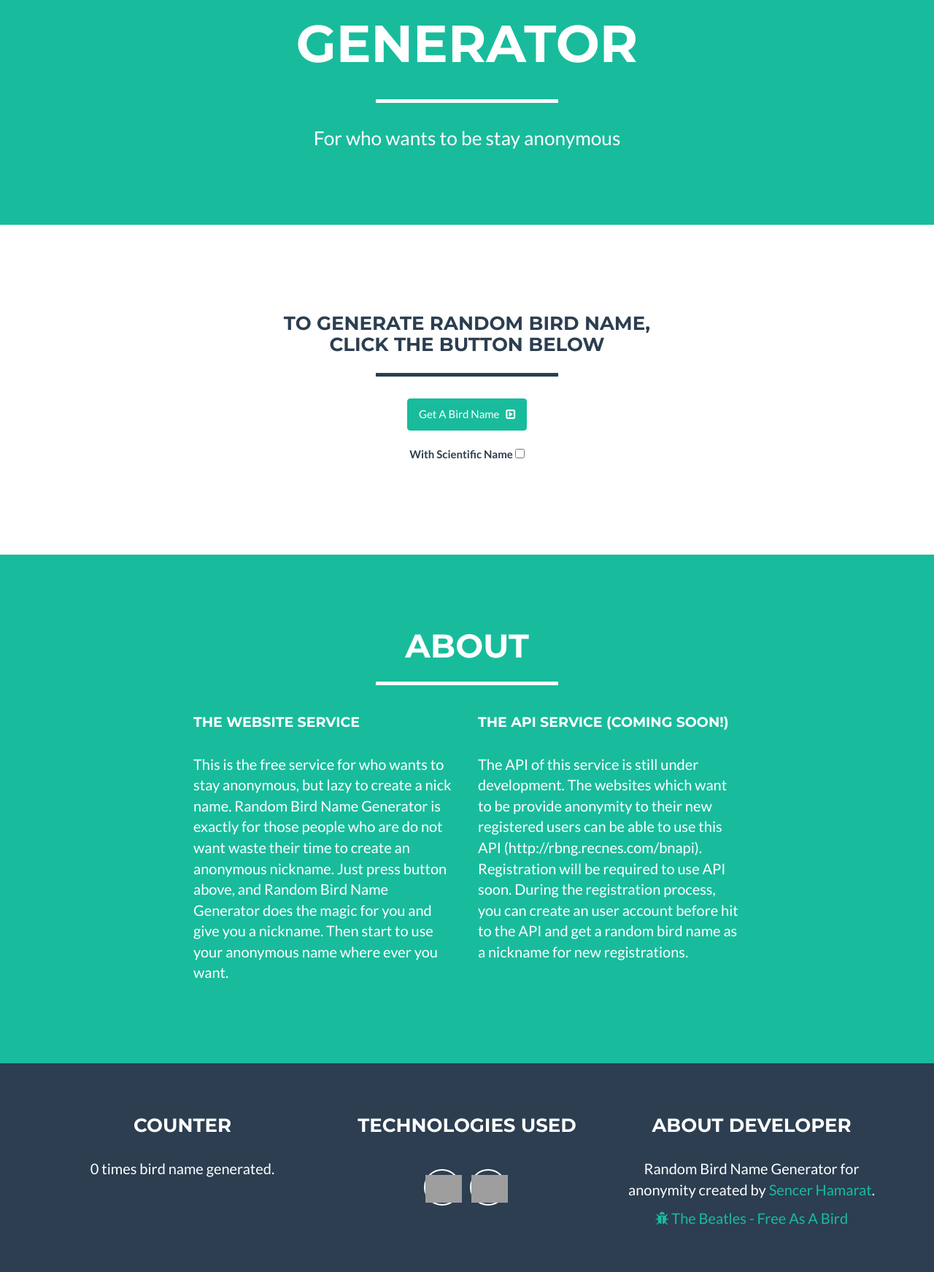
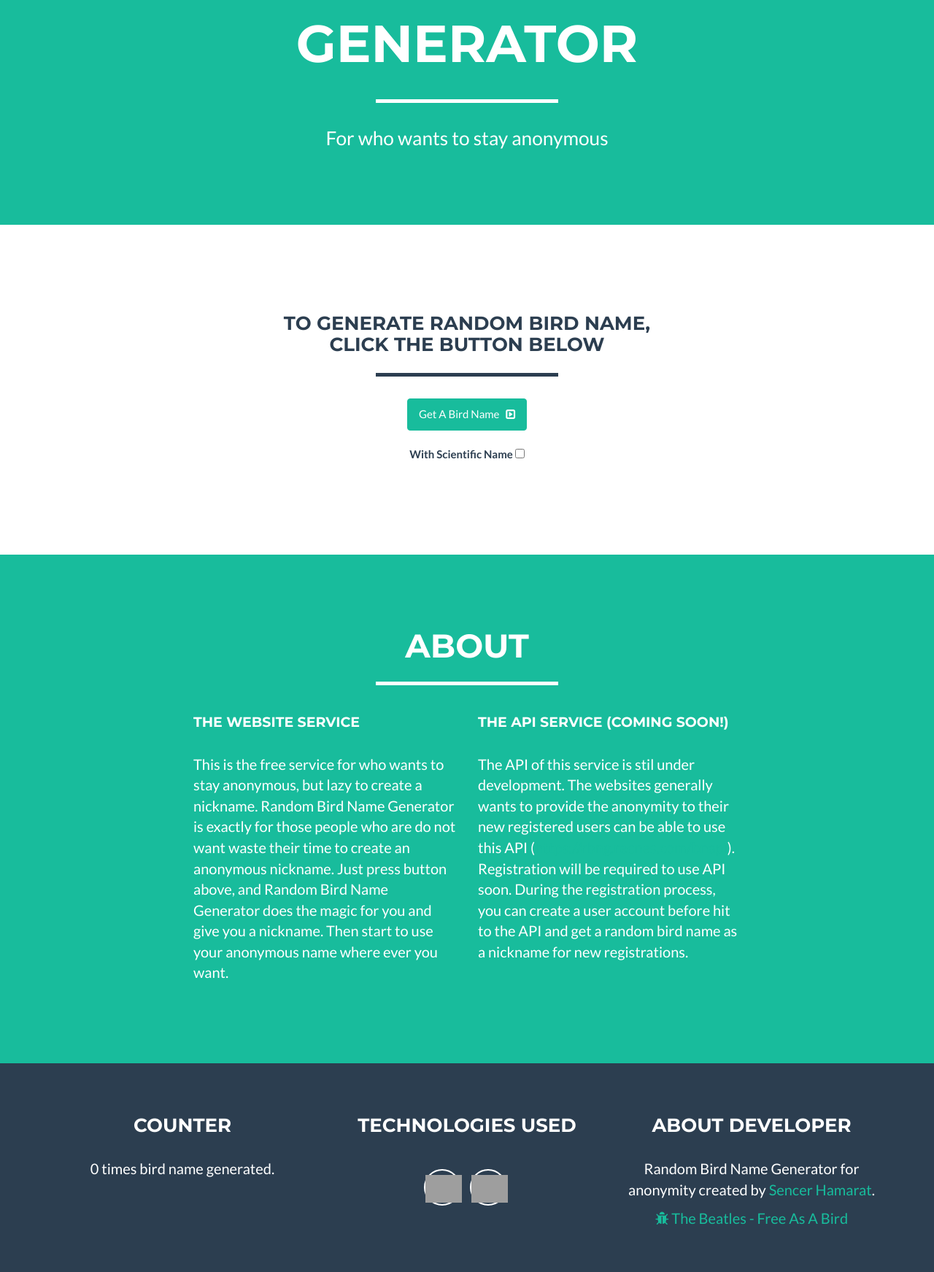
Before and after one commit to RecNes/RandomBirdNameGenerator, a Django app: page / in a window 1280 px wide. Shown: the part 525-2268 px from the top of the page at 73% size. Run offline with Django 3.2, Linux system fonts and the light colour scheme; data that the repository does not hold is empty; some libraries are stand-ins or nearby versions; grey boxes are pictures that could not be loaded.

Commit message:
Coding problems eliminated

```diff
--- a/rbnapi/views.py
+++ b/rbnapi/views.py
@@ -16,7 +16,9 @@ class GetBirdName(APIView):
     """
     Birdname REST APIView
     """
-    def save_general_statistics(self, request, bn):
+
+    @staticmethod
+    def save_general_statistics(request, bn):
         x_forwarded_for = request.META.get('HTTP_X_FORWARDED_FOR')
         if x_forwarded_for:
             client_ip = x_forwarded_for.split(',')[0]
@@ -34,7 +36,7 @@ class GetBirdName(APIView):
         index = randint(0, count)
         bn = BirdNameDatabase.objects.all()[index]
         serialized = BirdNameSerializer(bn, many=False)
-        count = self.save_general_statistics(request, bn)
+        self.save_general_statistics(request, bn)
         log.info("{} / {}".format(bn.bird_name, bn.scientific_name.scientific_name))
         return Response(serialized.data)
 
--- a/rbnbase/wsgi.py
+++ b/rbnbase/wsgi.py
@@ -7,12 +7,8 @@ For more information on this file, see
 https://docs.djangoproject.com/en/1.7/howto/deployment/wsgi/
 """
 import os
-
-os.environ.setdefault("DJANGO_SETTINGS_MODULE", "rbnbase.settings")
-# os.environ["DJANGO_SETTINGS_MODULE"] = "rbnbase.settings"
-
 from django.core.wsgi import get_wsgi_application
 from dj_static import Cling
 
+os.environ.setdefault("DJANGO_SETTINGS_MODULE", "rbnbase.settings")
 application = Cling(get_wsgi_application())
-# application = get_wsgi_application()
--- a/rbntools/secretgen.py
+++ b/rbntools/secretgen.py
@@ -1,3 +1,5 @@
-import string, random
+import random
+import string
+
 uni = string.ascii_letters + string.digits + string.punctuation
-print(repr("".join([random.SystemRandom().choice(uni) for i in range(random.randint(45,50))])))
+print(repr("".join([random.SystemRandom().choice(uni) for i in range(random.randint(45, 50))])))
--- a/templates/index.html
+++ b/templates/index.html
@@ -7,11 +7,11 @@
     <meta name="description" content="Random bird name generator for anonymity">
     <meta name="author" content="Sencer Hamarat">
 
-    <link rel="apple-touch-icon" sizes="180x180" href="{{ STATIC_URL }}favicon/apple-touch-icon.png">
-    <link rel="icon" type="image/png" sizes="32x32" href="{{ STATIC_URL }}favicon/favicon-32x32.png">
-    <link rel="icon" type="image/png" sizes="16x16" href="{{ STATIC_URL }}favicon/favicon-16x16.png">
-    <link rel="manifest" href="{{ STATIC_URL }}/favicon/site.webmanifest">
-    <link rel="mask-icon" href="{{ STATIC_URL }}/favicon/safari-pinned-tab.svg" color="#5bbad5">
+    <link rel="apple-touch-icon" sizes="180x180" href="https://{{ STATIC_URL }}favicon/apple-touch-icon.png">
+    <link rel="icon" type="image/png" sizes="32x32" href="https://{{ STATIC_URL }}favicon/favicon-32x32.png">
+    <link rel="icon" type="image/png" sizes="16x16" href="https://{{ STATIC_URL }}favicon/favicon-16x16.png">
+    <link rel="manifest" href="https://{{ STATIC_URL }}/favicon/site.webmanifest">
+    <link rel="mask-icon" href="https://{{ STATIC_URL }}/favicon/safari-pinned-tab.svg" color="#5bbad5">
     <meta name="apple-mobile-web-app-title" content="Random Bird Name Generator">
     <meta name="application-name" content="Random Bird Name Generator">
     <meta name="msapplication-TileColor" content="#00aba9">
@@ -20,11 +20,11 @@
     <title>{{ title }}</title>
 {#    <link rel="stylesheet" href="https://stackpath.bootstrapcdn.com/bootstrap/4.3.1/css/bootstrap.min.css"#}
 {#          integrity="sha384-ggOyR0iXCbMQv3Xipma34MD+dH/1fQ784/j6cY/iJTQUOhcWr7x9JvoRxT2MZw1T" crossorigin="anonymous">#}
-    <link href="{{ STATIC_URL }}css/bootstrap.min.css" rel="stylesheet">
-    <link href="{{ STATIC_URL }}css/freelancer.css" rel="stylesheet">
-    <link href="{{ STATIC_URL }}font-awesome/css/font-awesome.min.css" rel="stylesheet" type="text/css">
-    <link href="http://fonts.googleapis.com/css?family=Montserrat:400,700" rel="stylesheet" type="text/css">
-    <link href="http://fonts.googleapis.com/css?family=Lato:400,700,400italic,700italic" rel="stylesheet" type="text/css">
+    <link href="https://{{ STATIC_URL }}css/bootstrap.min.css" rel="stylesheet">
+    <link href="https://{{ STATIC_URL }}css/freelancer.css" rel="stylesheet">
+    <link href="https://{{ STATIC_URL }}font-awesome/css/font-awesome.min.css" rel="stylesheet" type="text/css">
+    <link href="https://fonts.googleapis.com/css?family=Montserrat:400,700" rel="stylesheet" type="text/css">
+    <link href="https://fonts.googleapis.com/css?family=Lato:400,700,400italic,700italic" rel="stylesheet" type="text/css">
     <!-- WARNING: Respond.js doesn't work if you view the page via file:// -->
     <!--[if lt IE 9]>
         <script src="https://oss.maxcdn.com/libs/html5shiv/3.7.0/html5shiv.js"></script>
@@ -70,11 +70,11 @@
         <div class="container">
             <div class="row">
                 <div class="col-lg-12">
-                    <img class="img-responsive" src="{{ STATIC_URL }}img/bird_name_256.png" alt="random bird name generator">
+                    <img class="img-responsive" src="https://{{ STATIC_URL }}img/bird_name_256.png" alt="random bird name generator">
                     <div class="intro-text">
                         <span class="name">Random Bird name Generator</span>
                         <hr class="star-light">
-                        <span class="skills">For who wants to be stay anonymous</span>
+                        <span class="skills">For who wants to stay anonymous</span>
                     </div>
                 </div>
             </div>
@@ -109,7 +109,7 @@
                     <div id="bn_div" class="col">
                         <span id="bird_name" class="h3">&nbsp;</span>&nbsp;&nbsp;
                         <button id="copy-name" title="Click to copy the name to clipboard."
-                                class="btn btn-sm btn-primary" style="margin-top: -10px;" href="#"
+                                class="btn btn-sm btn-primary" style="margin-top: -10px;"
                                 onclick="copyTextToClipboard($('#bird_name').text());">
                             Copy &nbsp; <i class="fa fa-clipboard" aria-hidden="true"></i>
                         </button>
@@ -118,7 +118,7 @@
                         <div class="col">&nbsp;</div>
                         <span id="scientific_name" class="h4" style="margin-top: 5px;">&nbsp;</span>&nbsp;&nbsp;
                         <button id="copy-sci-name" title="Click to copy the scientific name to clipboard."
-                                class="btn btn-xs btn-default"  style="margin-top: -5px;" href="#"
+                                class="btn btn-xs btn-default"  style="margin-top: -5px;"
                                 onclick="copyTextToClipboard($('#scientific_name').text());">
                             Copy &nbsp; <i class="fa fa-clipboard" aria-hidden="true"></i>
                         </button>
@@ -143,7 +143,7 @@
                     <h4>The Website Service</h4>
                     <br />
                     <p>
-                        This is the free service for who wants to stay anonymous, but lazy to create a nick name. Random
+                        This is the free service for who wants to stay anonymous, but lazy to create a nickname. Random
                         Bird Name Generator is exactly for those people who are do not want waste their time to create
                         an anonymous nickname. Just press button above, and Random Bird Name Generator does the magic
                         for you and give you a nickname. Then start to use your anonymous name where ever you want.
@@ -153,11 +153,11 @@
                     <h4>The API Service (Coming Soon!)</h4>
                     <br />
                     <p>
-                        The API of this service is still under development. The websites which want to be provide
-                        anonymity to their new registered users can be able to use this API
-                        (http://rbng.recnes.com/bnapi). Registration will be required to use API soon.
-                        During the registration process, you can create an user account before hit to the API and get a
-                        random bird name as a nickname for new registrations.
+                        The API of this service is stil under development. The websites generally wants to provide
+                        the anonymity to their new registered users can be able to use this API
+                        (<a href="https://rbng.recnes.com/bnapi">https://rbng.recnes.com/bnapi</a>). Registration will
+                        be required to use API soon. During the registration process, you can create a user account
+                        before hit to the API and get a random bird name as a nickname for new registrations.
                     </p>
                 </div>
             </div>
@@ -176,16 +176,16 @@
                         <h3>Technologies Used</h3>
                         <ul class="list-inline">
                             <li>
-                                <a href="https://www.python.org" class="btn-social btn-outline"><img src="https://upload.wikimedia.org/wikipedia/commons/thumb/c/c3/Python-logo-notext.svg/200px-Python-logo-notext.svg.png" width=50 /></a>
+                                <a href="https://www.python.org" class="btn-social btn-outline"><img src="https://upload.wikimedia.org/wikipedia/commons/thumb/c/c3/Python-logo-notext.svg/200px-Python-logo-notext.svg.png" width=50 alt="python" /></a>
                             </li>
                             <li>
-                                <a href="https://www.djangoproject.com" class="btn-social btn-outline"><img src="https://pbs.twimg.com/profile_images/544873453346500608/4aGjtNQv_400x400.png" width=50 /></a>
+                                <a href="https://www.djangoproject.com" class="btn-social btn-outline"><img src="https://pbs.twimg.com/profile_images/544873453346500608/4aGjtNQv_400x400.png" width=50 alt="django" /></a>
                             </li>
                         </ul>
                     </div>
                     <div class="footer-col col-md-4">
                         <h3>About Developer</h3>
-                        <p>Random Bird Name Generator for anonymity created by <a href="http://recnes.com">Sencer Hamarat</a>.</p>
+                        <p>Random Bird Name Generator for anonymity created by <a href="https://recnes.com">Sencer Hamarat</a>.</p>
                         <p><a href="https://www.youtube.com/watch?v=ODIvONHPqpk" target="_blank"><i class="fa fa-bug"></i> The Beatles - Free As A Bird</a></p>
                     </div>
                 </div>
@@ -212,7 +212,7 @@
 
     <!-- jQuery -->
     <script src="https://ajax.googleapis.com/ajax/libs/jquery/3.3.1/jquery.min.js"></script>
-    <script src="{{ STATIC_URL }}js/jquery.cookie.js"></script>
+    <script src="https://{{ STATIC_URL }}js/jquery.cookie.js"></script>
 
     <!-- Bootstrap Core JavaScript -->
     <script src="https://cdnjs.cloudflare.com/ajax/libs/popper.js/1.14.7/umd/popper.min.js"
@@ -224,17 +224,17 @@
 {#    <script src="{{ STATIC_URL }}js/bootstrap.min.js"></script>#}
 
     <!-- Plugin JavaScript -->
-    <script src="{{ STATIC_URL }}js/rbng.js"></script>
-    <script src="http://cdnjs.cloudflare.com/ajax/libs/jquery-easing/1.3/jquery.easing.min.js"></script>
-    <script src="{{ STATIC_URL }}js/classie.js"></script>
-    <script src="{{ STATIC_URL }}js/cbpAnimatedHeader.js"></script>
+    <script src="https://{{ STATIC_URL }}js/rbng.js"></script>
+    <script src="https://cdnjs.cloudflare.com/ajax/libs/jquery-easing/1.3/jquery.easing.min.js"></script>
+    <script src="https://{{ STATIC_URL }}js/classie.js"></script>
+    <script src="https://{{ STATIC_URL }}js/cbpAnimatedHeader.js"></script>
 
     <!-- Contact Form JavaScript -->
 {#    <script src="{{ STATIC_URL }}js/jqBootstrapValidation.js"></script>#}
 {#    <script src="{{ STATIC_URL }}js/contact_me.js"></script>#}
 
     <!-- Custom Theme JavaScript -->
-    <script src="{{ STATIC_URL }}js/freelancer.js"></script>
+    <script src="https://{{ STATIC_URL }}js/freelancer.js"></script>
 
     <!-- Clipboard JavaScript -->
     <script>
```
Also changed, not shown: rbnapi/models.py (+0 -7 lines), rbntools/script.py (+13 -10 lines), README.md, 1 other file.
